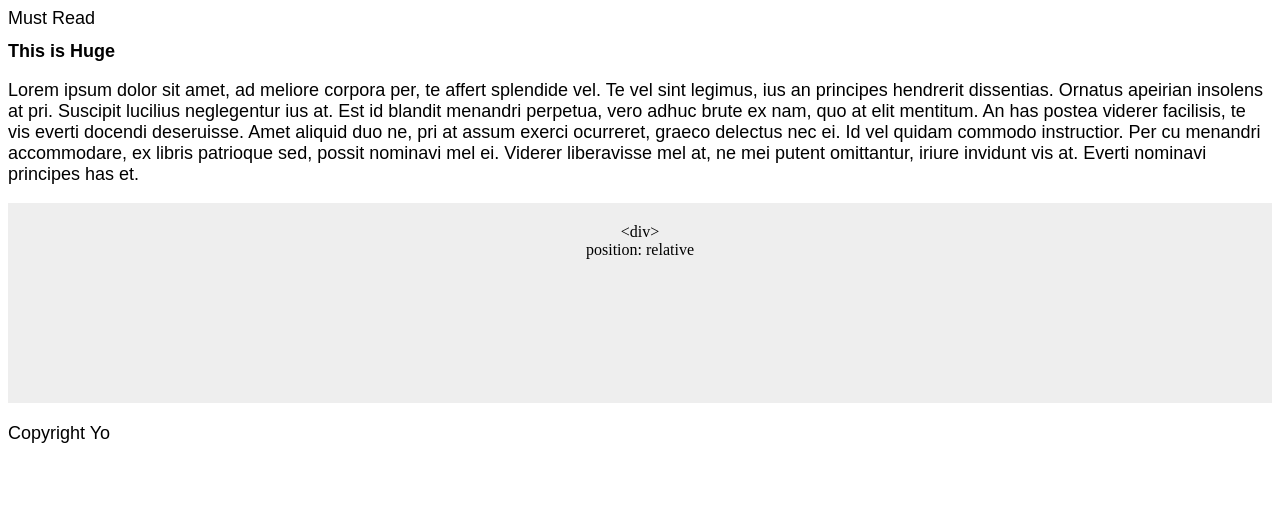
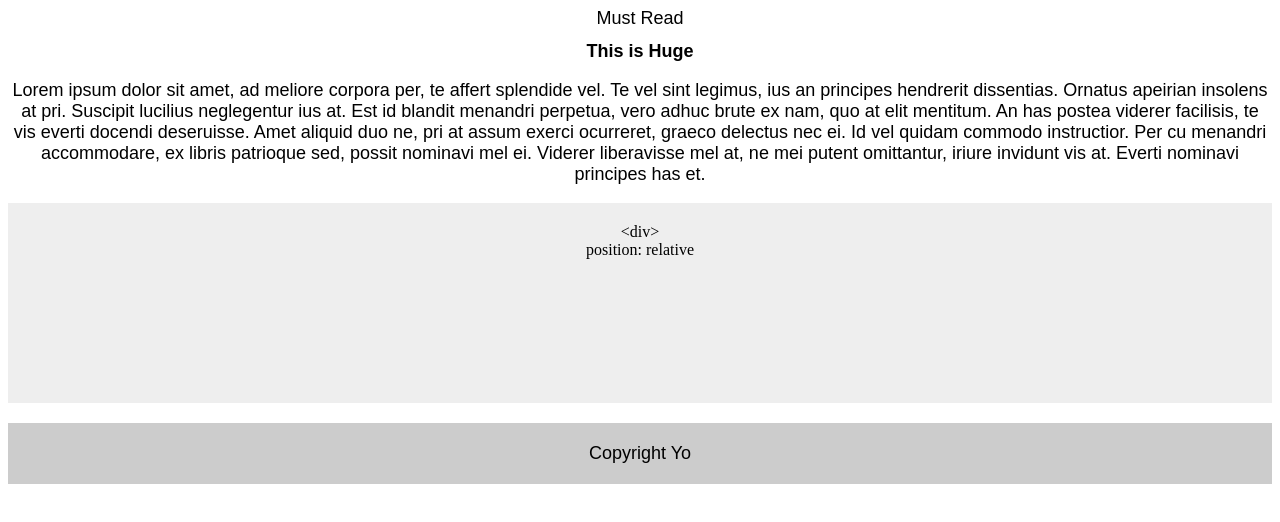
Before and after one commit to RFeeney91/HW-Wireframe, a plain HTML site: page index.html in a window 1280 px wide. Drawn offline with Linux system fonts and the light colour scheme.

Commit message:
Update style.css

```diff
--- a/style.css
+++ b/style.css
@@ -1,5 +1,6 @@
 * {
-  box-sizing: border-box;
+    box-sizing: border-box;
+    text-align: center;
 }
 
 p,h1, header,footer{
@@ -15,3 +16,9 @@ p,h1, header,footer{
   text-align: center;
   background: #eee;
 }
+
+footer {
+	padding: 20px;
+    	clear: both;
+   	background: #ccc;
+}
```
